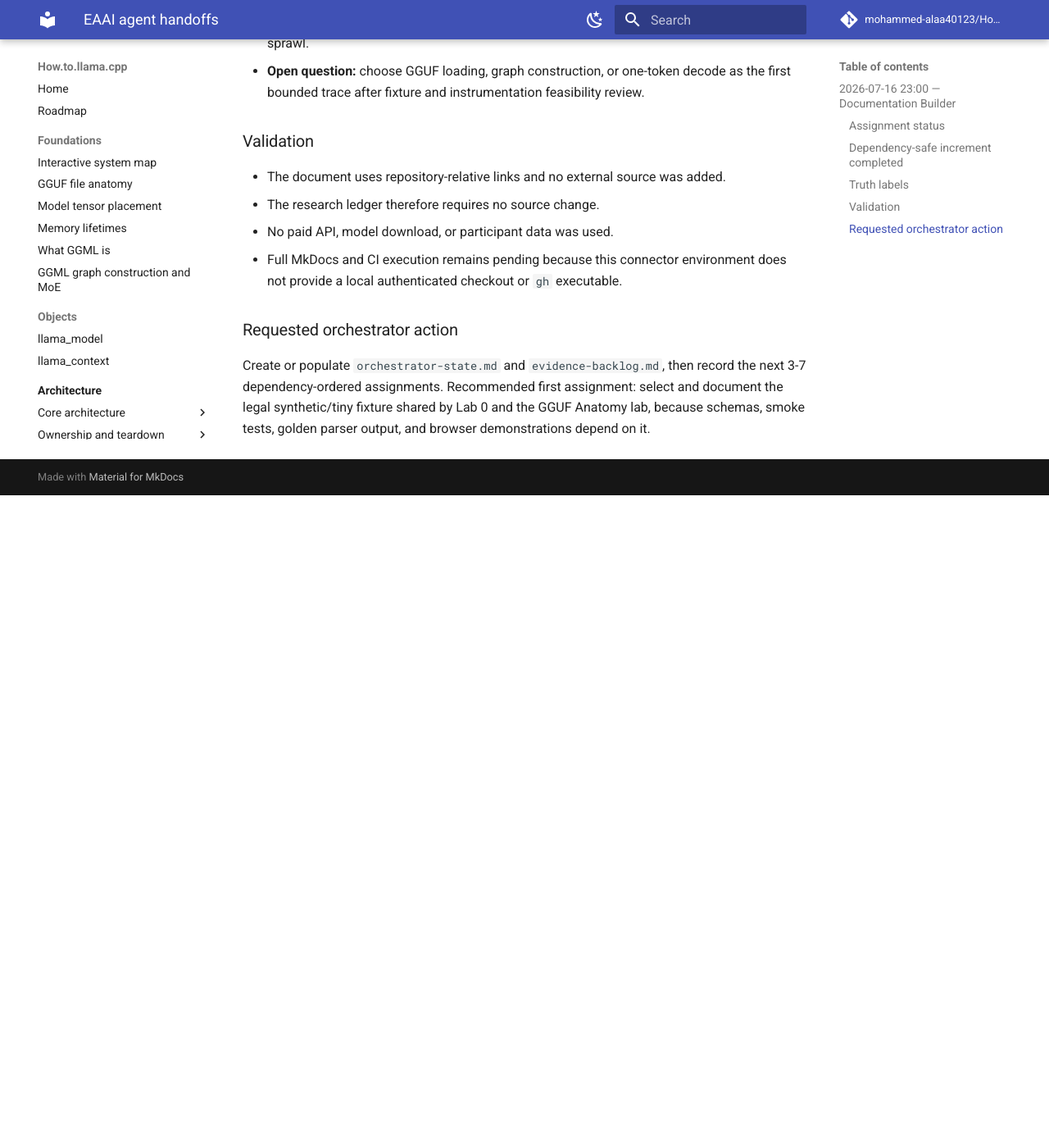
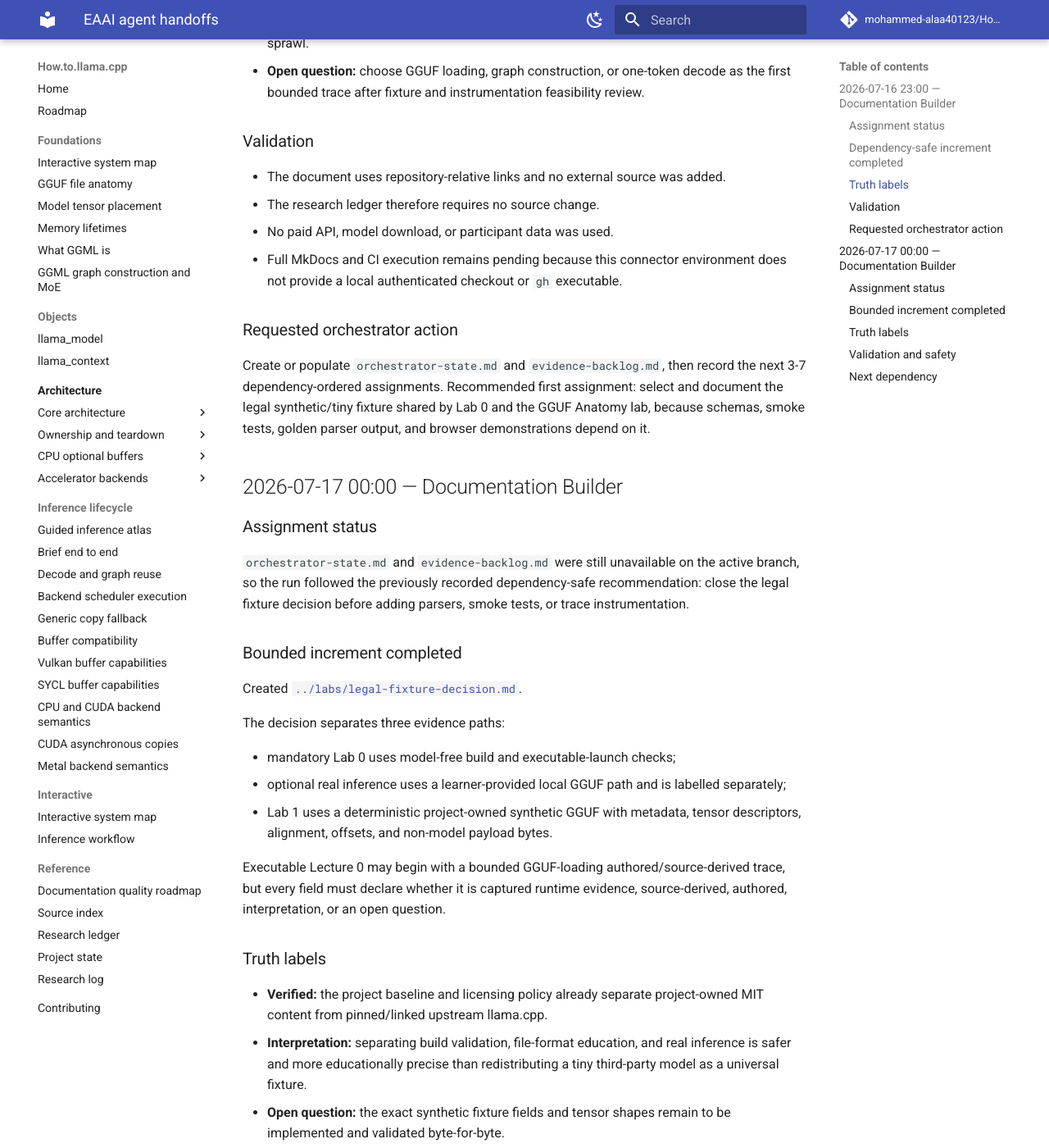
Before and after one commit to mohammed-alaa40123/How.to.llama.cpp, an MkDocs documentation site: the page built from docs/publication/agent-handoffs.md, in a window 1280 px wide and 1400 px high, scrolled down 1016 px. Shown: the whole window at 82% size. Built offline with MkDocs 1.6.1 and Material for MkDocs 9.7.7, drawn with Linux system fonts in a browser that asks for light colours; comment, search, counter and statistics services are not loaded; before the commit the page ends 1620 px from its top, so only the background shows below that; some of the changed text lies outside the part shown.

Commit message:
docs: record legal fixture decision handoff

```diff
--- a/docs/publication/agent-handoffs.md
+++ b/docs/publication/agent-handoffs.md
@@ -36,3 +36,37 @@
 ### Requested orchestrator action
 
 Create or populate `orchestrator-state.md` and `evidence-backlog.md`, then record the next 3-7 dependency-ordered assignments. Recommended first assignment: select and document the legal synthetic/tiny fixture shared by Lab 0 and the GGUF Anatomy lab, because schemas, smoke tests, golden parser output, and browser demonstrations depend on it.
+
+## 2026-07-17 00:00 — Documentation Builder
+
+### Assignment status
+
+`orchestrator-state.md` and `evidence-backlog.md` were still unavailable on the active branch, so the run followed the previously recorded dependency-safe recommendation: close the legal fixture decision before adding parsers, smoke tests, or trace instrumentation.
+
+### Bounded increment completed
+
+Created [`../labs/legal-fixture-decision.md`](../labs/legal-fixture-decision.md).
+
+The decision separates three evidence paths:
+
+- mandatory Lab 0 uses model-free build and executable-launch checks;
+- optional real inference uses a learner-provided local GGUF path and is labelled separately;
+- Lab 1 uses a deterministic project-owned synthetic GGUF with metadata, tensor descriptors, alignment, offsets, and non-model payload bytes.
+
+Executable Lecture 0 may begin with a bounded GGUF-loading authored/source-derived trace, but every field must declare whether it is captured runtime evidence, source-derived, authored, interpretation, or an open question.
+
+### Truth labels
+
+- **Verified:** the project baseline and licensing policy already separate project-owned MIT content from pinned/linked upstream llama.cpp.
+- **Interpretation:** separating build validation, file-format education, and real inference is safer and more educationally precise than redistributing a tiny third-party model as a universal fixture.
+- **Open question:** the exact synthetic fixture fields and tensor shapes remain to be implemented and validated byte-for-byte.
+
+### Validation and safety
+
+- No third-party model, corpus, prompt, personal data, external API, or network download was introduced.
+- The decision defines deterministic regeneration, checksum, golden parse, alignment/range checks, corruption tests, browser/Python agreement, keyboard/static fallbacks, and explicit non-inference success states.
+- The research ledger remains unchanged because no new external source was added.
+
+### Next dependency
+
+Implement the deterministic synthetic GGUF generator, manifest schema, golden parser output, and bounded corruption variants. Do not add model downloads or call model-free launch checks “inference.”
```
